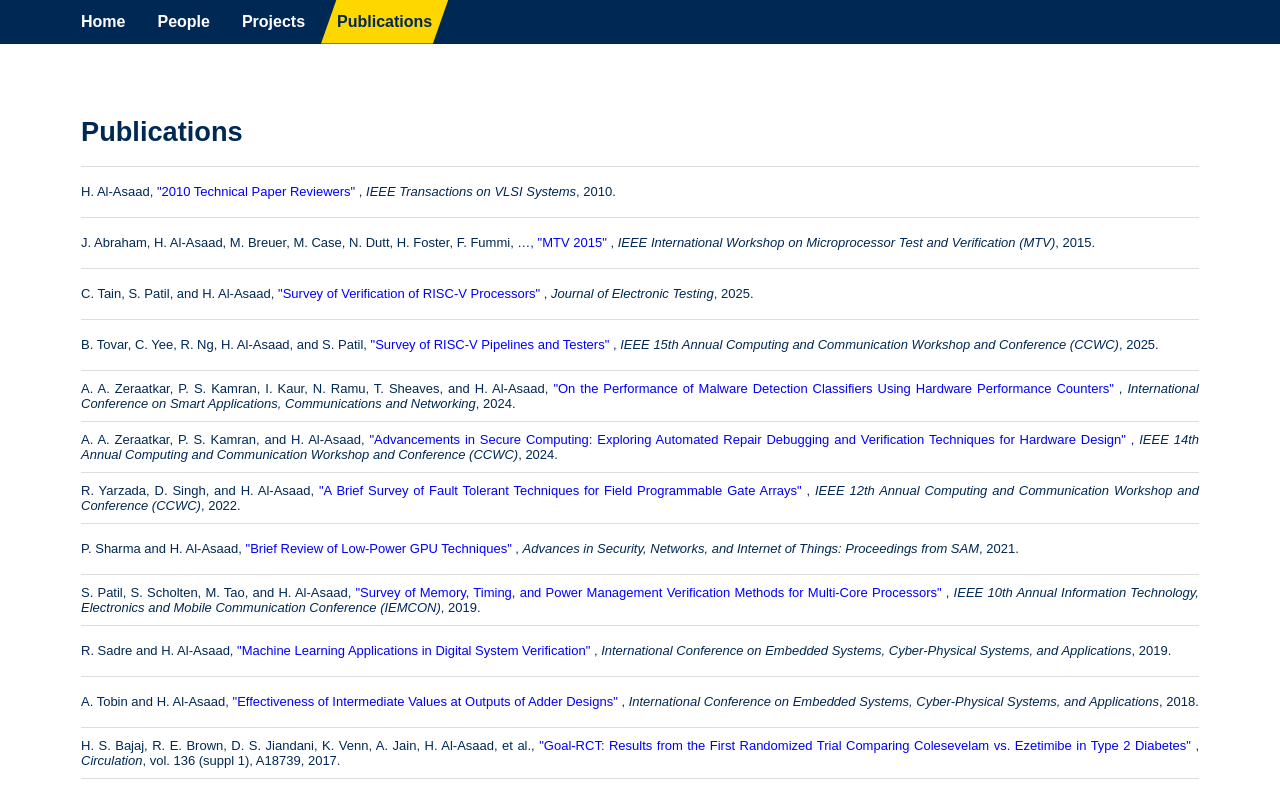
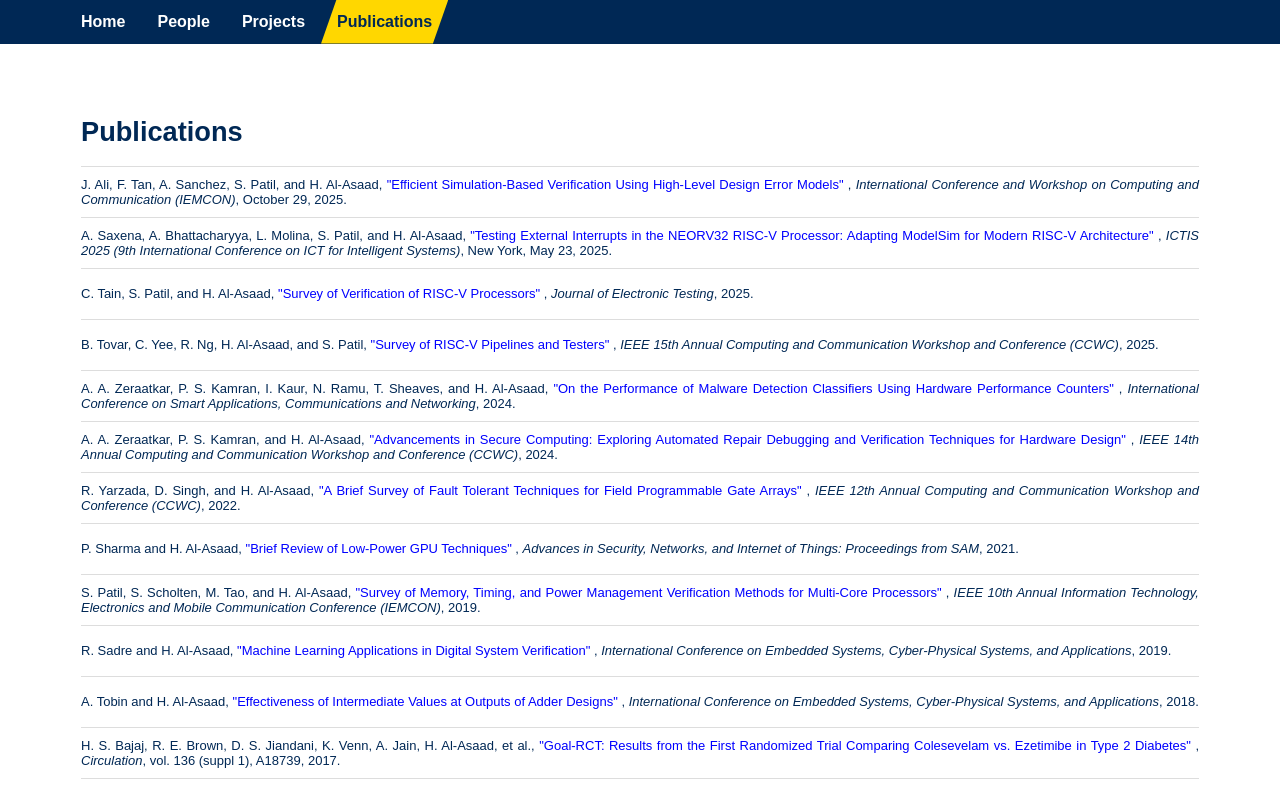
Before and after one commit to prnjl10/Lab_Website, a website: page publication.html in a window 1280 px wide. Shown: the top 793 px of the page. Drawn offline with Linux system fonts and the light colour scheme.

Commit message:
udpate publication page

```diff
--- a/publication.html
+++ b/publication.html
@@ -23,22 +23,26 @@
       <div class="main-wrap">
         <div class="main-box">
           <h1 class="remove-margin-top">Publications</h1>
-          <!-- <h2 class="sub-title">Design Verification</h2> -->
 
           <div class="publication-first-top">
             <p class="citation">
-              H. Al-Asaad,
-              <a href="#" class="paper-link"> "2010 Technical Paper Reviewers" </a>,
-              <i>IEEE Transactions on VLSI Systems</i>, 2010.
+              J. Ali, F. Tan, A. Sanchez, S. Patil, and H. Al-Asaad,
+              <a href="#" class="paper-link">
+                "Efficient Simulation-Based Verification Using High-Level Design Error Models" </a
+              >,
+              <i>International Conference and Workshop on Computing and Communication (IEMCON)</i>,
+              October 29, 2025.
             </p>
           </div>
 
           <div class="publication-first">
             <p class="citation">
-              J. Abraham, H. Al-Asaad, M. Breuer, M. Case, N. Dutt, H. Foster, F. Fummi, …,
-              <a href="#" class="paper-link"> "MTV 2015" </a>,
-              <i>IEEE International Workshop on Microprocessor Test and Verification (MTV)</i>,
-              2015.
+              A. Saxena, A. Bhattacharyya, L. Molina, S. Patil, and H. Al-Asaad,
+              <a href="#" class="paper-link">
+                "Testing External Interrupts in the NEORV32 RISC-V Processor: Adapting ModelSim for
+                Modern RISC-V Architecture" </a
+              >, <i>ICTIS 2025 (9th International Conference on ICT for Intelligent Systems)</i>,
+              New York, May 23, 2025.
             </p>
           </div>
 
```
